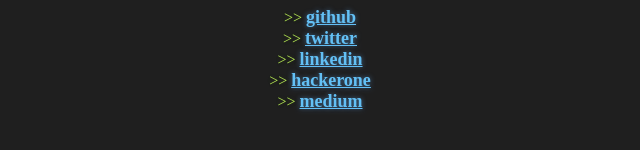
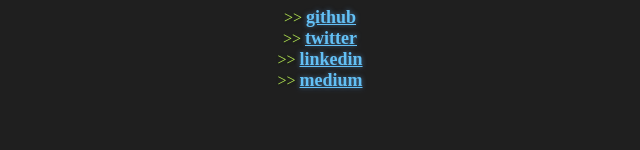
Before and after one commit to utkucanguzel/test, a plain HTML site: page index.html in a window 1280 px wide. Shown: the part 398-548 px from the top of the page, without its empty margins (320-960 px from the left). Drawn offline with Linux system fonts and the light colour scheme.

Commit message:
Update index.html

```diff
--- a/index.html
+++ b/index.html
@@ -28,7 +28,6 @@
                 <li><a href ="https://github.com/utkucanguzel">github</a></li>
                 <li><a href ="https://twitter.com/vulvdbo">twitter</a></li>
                 <li><a href ="https://www.linkedin.com/in/utkuguzel/">linkedin</a></li>
-                <li><a href ="https://hackerone.com/vulvdbo?type=user">hackerone</a></li>
                 <li><a href ="https://medium.com/@utkucanguzel">medium</a></li>
 
 
```
